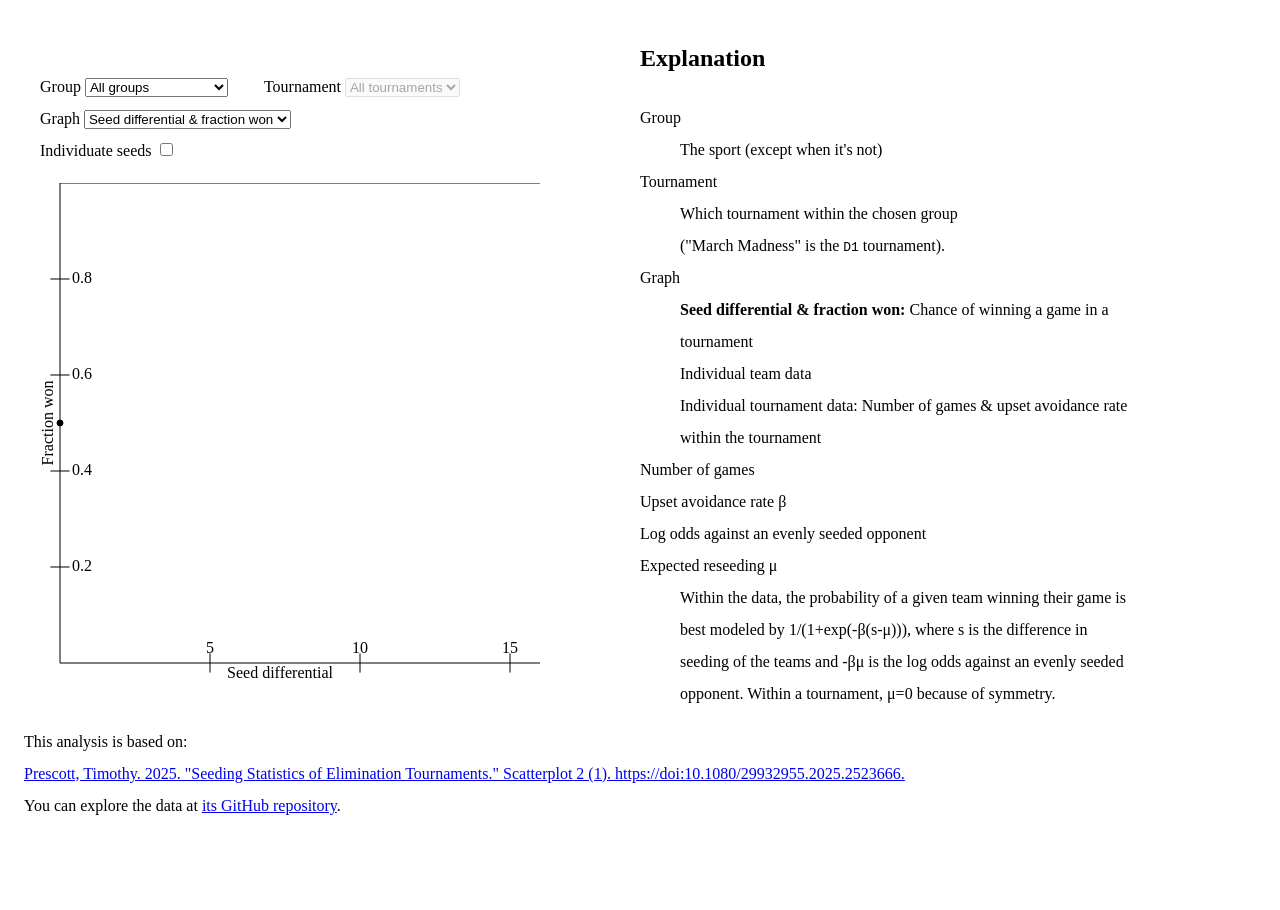
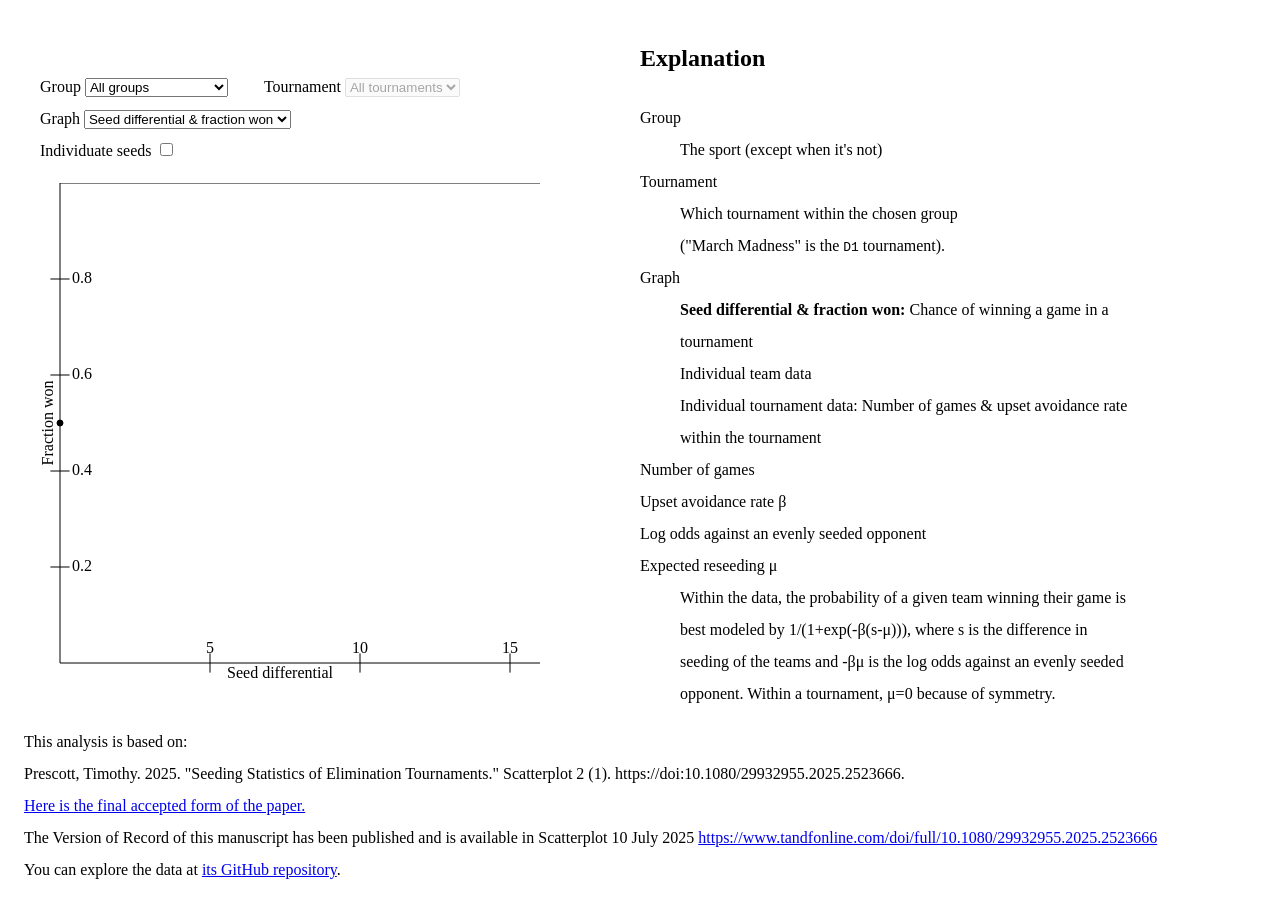
Before and after one commit to teepeemm/bracket, a plain HTML site: page html/index.html in a window 1280 px wide. Shown: the part 117-1027 px from the top of the page. Before the commit the page ends 963 px from the top, so only its background shows below. Drawn offline with Linux system fonts and the light colour scheme; no server answers.

Commit message:
link to pdf

```diff
--- a/html/index.html
+++ b/html/index.html
@@ -101,7 +101,11 @@
   </section>
   <footer>
    This analysis is based on:<br/>
-   <a href="https://doi.org/10.1080/29932955.2025.2523666">Prescott, Timothy. 2025. &quot;Seeding Statistics of Elimination Tournaments.&quot; <emph>Scatterplot</emph> 2 (1). https://doi:10.1080/29932955.2025.2523666.</a><br/>
+   Prescott, Timothy. 2025. &quot;Seeding Statistics of Elimination Tournaments.&quot; <emph>Scatterplot</emph> 2 (1). https://doi:10.1080/29932955.2025.2523666.<br/>
+   <a href="bracket.pdf">Here is the final accepted form of the paper.</a><br/>
+   The Version of Record of this manuscript has been published and is available in
+   <emph>Scatterplot</emph> 10 July 2025
+   <a href="https://www.tandfonline.com/doi/full/10.1080/29932955.2025.2523666">https://www.tandfonline.com/doi/full/10.1080/29932955.2025.2523666</a><br/>
    You can explore the data at <a href="https://github.com/teepeemm/bracket">its GitHub repository</a>.
   </footer>
   <script src="script.js"></script>
```
